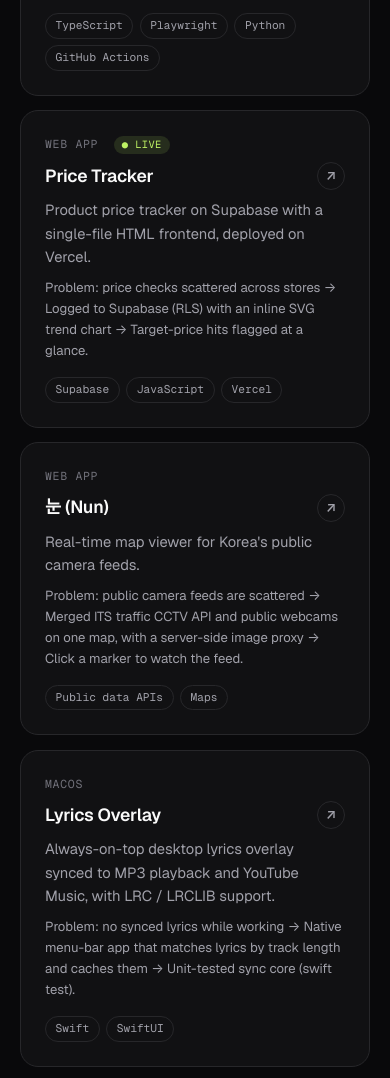
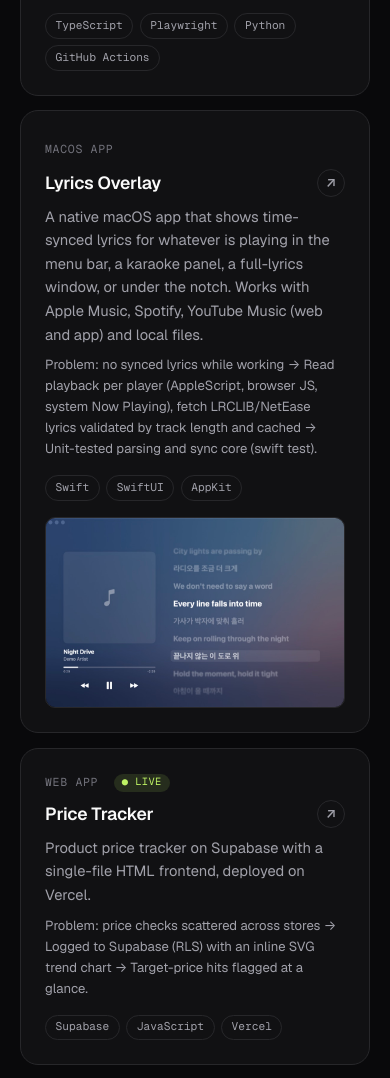
Before and after one commit to nopgae/nopgae.github.io, a plain HTML site: page index.html in a window 390 px wide. Shown: the part 4531-5609 px from the top of the page. Drawn offline with nearby package versions, Linux system fonts and the light colour scheme.

Commit message:
Feature Lyrics Overlay with a screenshot
- Full-width tile next to Starbucks: text beside the app screenshot on
  wide screens, stacked on phones
- Describe what it actually does (four views, players, lyric sources)
- solve-log takes the full row so the grid has no gap

Co-Authored-By: Claude Opus 5.5 <noreply@anthropic.com>

```diff
--- a/index.html
+++ b/index.html
@@ -196,6 +196,11 @@
   .about p { color: var(--fg); font-size: 0.98rem; }
   .about p + p { margin-top: 0.75rem; }
   .about strong { color: var(--heading); font-weight: 600; }
+  .tile .shot { display: block; width: 100%; height: auto; border-radius: 10px; margin-top: 1rem; border: 1px solid #27272a; }
+  @media (min-width: 900px) {
+    .tile.with-shot { display: grid; grid-template-columns: 1fr 1.15fr; gap: 1.75rem; align-items: center; }
+    .tile.with-shot .shot { margin-top: 0; }
+  }
   .stack { display: grid; gap: 0.9rem; margin: 0.75rem 0 0; }
   .stack dt { font-family: var(--mono); font-size: 0.7rem; color: var(--accent); text-transform: uppercase; letter-spacing: 0.06em; }
   .stack dd { margin: 0.15rem 0 0; color: var(--fg); font-size: 0.9rem; }
@@ -450,6 +455,17 @@
         <div class="big">2,212<small data-ko="매장 · 표본 정확도 92% (AI 라벨)">stores · 92% sample accuracy (AI-labeled)</small></div>
         <ul class="tags"><li>TypeScript</li><li>Playwright</li><li>Python</li><li>GitHub Actions</li></ul>
       </a>
+      <a class="tile span-6 with-shot" href="https://github.com/nopgae/lyrics-overlay" target="_blank" rel="noreferrer">
+        <div>
+        <span class="kicker" data-ko="macOS 앱">macOS app</span>
+        <h3>Lyrics Overlay <span class="arrow">↗</span></h3>
+        <p data-ko="지금 재생 중인 곡의 싱크 가사를 메뉴바, 노래방 패널, 전체 가사 창, 노치 아래에 띄우는 네이티브 macOS 앱입니다. Apple Music, Spotify, YouTube Music(웹·앱), 로컬 파일을 지원합니다.">A native macOS app that shows time-synced lyrics for whatever is playing in the menu bar, a karaoke panel, a full-lyrics window, or under the notch. Works with Apple Music, Spotify, YouTube Music (web and app) and local files.</p>
+        <p class="pdr" data-ko="문제: 작업 중에 싱크 가사를 볼 방법이 없음 → 플레이어별로 재생 정보를 읽고(AppleScript, 브라우저 JS, 시스템 Now Playing), LRCLIB·NetEase 가사를 곡 길이로 검증해 캐시 → 파싱·싱크 핵심 로직 단위 테스트(swift test)">Problem: no synced lyrics while working → Read playback per player (AppleScript, browser JS, system Now Playing), fetch LRCLIB/NetEase lyrics validated by track length and cached → Unit-tested parsing and sync core (swift test).</p>
+
+        <ul class="tags"><li>Swift</li><li>SwiftUI</li><li>AppKit</li></ul>
+        </div>
+        <img class="shot" src="img/lyrics-overlay.jpg" width="1000" height="636" loading="lazy" alt="Lyrics Overlay full-lyrics window with synced lines">
+      </a>
       <a class="tile span-3" href="https://price-tracker-theta-umber.vercel.app" target="_blank" rel="noreferrer">
         <span class="kicker" data-ko="웹 앱 &lt;span class=&quot;live&quot;&gt;● 운영 중&lt;/span&gt;">Web app <span class="live">● LIVE</span></span>
         <h3>Price Tracker <span class="arrow">↗</span></h3>
@@ -464,14 +480,7 @@
         <p class="pdr" data-ko="문제: 공공 카메라 영상이 여러 곳에 흩어져 있음 → ITS 교통 CCTV API와 공개 웹캠을 지도 하나로 합치고 서버에서 이미지 프록시 → 마커를 클릭하면 바로 시청">Problem: public camera feeds are scattered → Merged ITS traffic CCTV API and public webcams on one map, with a server-side image proxy → Click a marker to watch the feed.</p>
         <ul class="tags"><li data-ko="공공데이터 API">Public data APIs</li><li data-ko="지도">Maps</li></ul>
       </a>
-      <a class="tile span-3" href="https://github.com/nopgae/lyrics-overlay" target="_blank" rel="noreferrer">
-        <span class="kicker">macOS</span>
-        <h3>Lyrics Overlay <span class="arrow">↗</span></h3>
-        <p data-ko="MP3와 YouTube Music 재생에 맞춰 화면 위에 가사를 띄우는 데스크톱 오버레이입니다. LRC / LRCLIB을 지원합니다.">Always-on-top desktop lyrics overlay synced to MP3 playback and YouTube Music, with LRC / LRCLIB support.</p>
-        <p class="pdr" data-ko="문제: 작업 중에 싱크 가사를 볼 방법이 없음 → 곡 길이로 가사를 검증하고 캐시하는 메뉴바 앱 → 싱크 로직 단위 테스트(swift test)">Problem: no synced lyrics while working → Native menu-bar app that matches lyrics by track length and caches them → Unit-tested sync core (swift test).</p>
-        <ul class="tags"><li>Swift</li><li>SwiftUI</li></ul>
-      </a>
-      <a class="tile span-3" href="https://github.com/nopgae/solve-log" target="_blank" rel="noreferrer">
+      <a class="tile span-6" href="https://github.com/nopgae/solve-log" target="_blank" rel="noreferrer">
         <span class="kicker" data-ko="자동화">Automation</span>
         <h3>solve-log <span class="arrow">↗</span></h3>
         <p data-ko="백준과 webhacking.kr 풀이를 자동으로 기록해 GitHub에 올리는 CLI입니다.">CLI that automatically logs and pushes Baekjoon and webhacking.kr solutions to GitHub.</p>
```
Also changed, not shown: img/lyrics-overlay.jpg (added).
